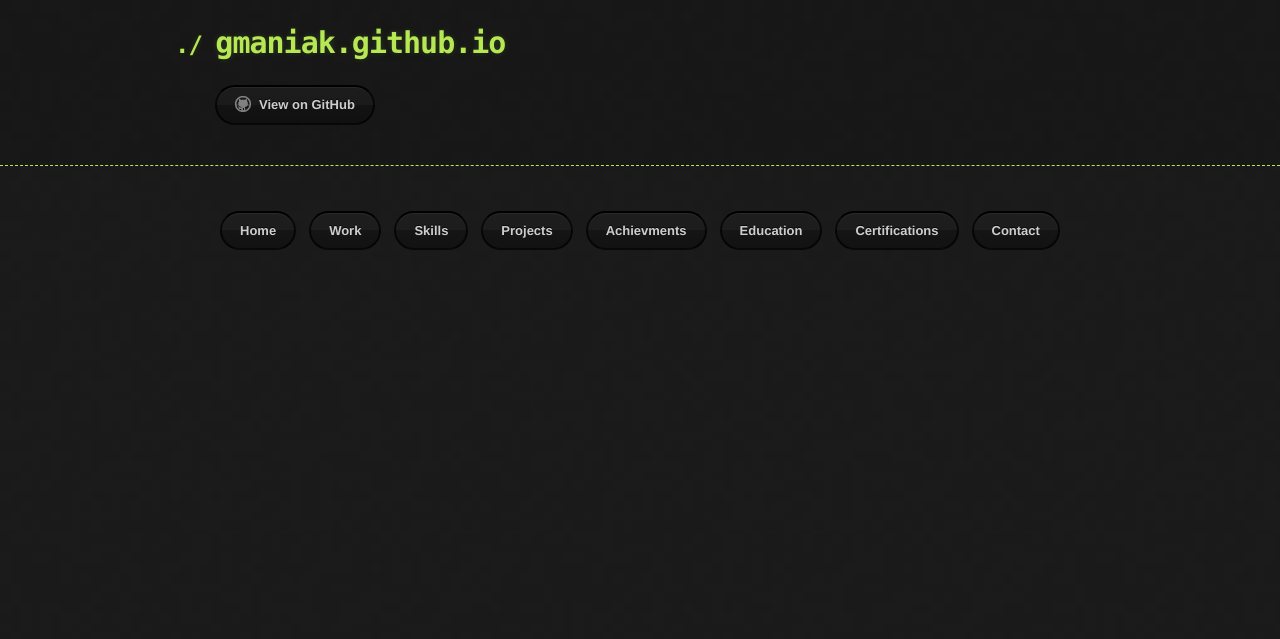
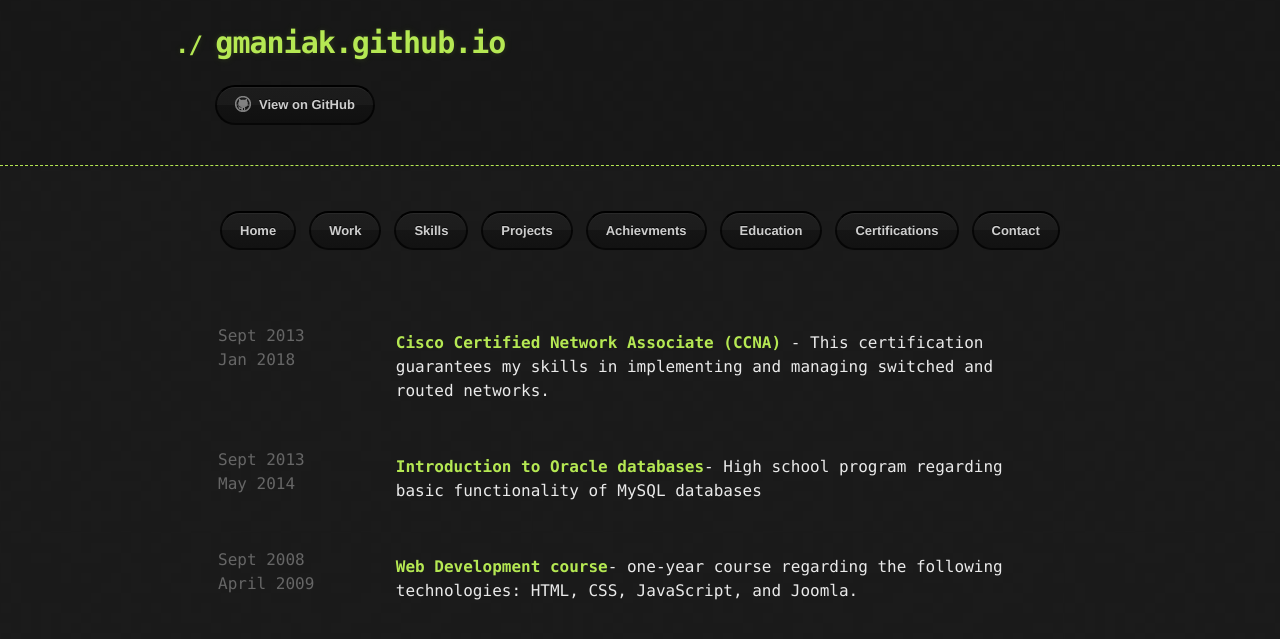
Before and after one commit to gmaniak/gmaniak.github.io, a Jekyll site: the page built from _posts/2017-04-28-certifications.html, in a window 1280 px wide. Shown: the top 639 px of the page. Built offline with Jekyll 4.4.1, drawn with Linux system fonts in a browser that asks for light colours; the repository's description, which GitHub fills in, is left out.

Commit message:
certifications

```diff
--- a/_posts/2017-04-28-certifications.html
+++ b/_posts/2017-04-28-certifications.html
@@ -7,12 +7,36 @@
 	</head>
 
 	<body>
+		<!-- Navigation Menu -->
 		<div class="flex-container">
+			<!-- Home button -->
   			<div class="flex-item"><a href="{{site.url}}" class="btn">Home</a></div>
+
+  			<!-- Link to posts -->
   			{% for post in site.posts%}
   			<div class="flex-item"><a href="{{post.url}}" class="btn">{{post.title}}</a></div>
   			{% endfor %}
 		</div>
 
+		<!-- Actual content -->
+		<div class="table-container">
+
+			<div class="table-row">
+				<div class="table-date"><p>Sept 2013<br>Jan 2018</p></div>
+				<div class="table-article"><p><b>Cisco Certified Network Associate (CCNA)</b> - This certification guarantees my skills in implementing and managing switched and routed networks.</p></div>
+			</div>
+
+			<div class="table-row">
+				<div class="table-date"><p>Sept 2013<br>May 2014</p></div>
+				<div class="table-article"><p><b>Introduction to Oracle databases</b>- High school program regarding basic functionality of MySQL databases</p></div>
+			</div>
+
+			<div class="table-row">
+				<div class="table-date"><p>Sept 2008<br>April 2009</p></div>
+				<div class="table-article"><p><b>Web Development course</b>- one-year course regarding the following technologies: HTML, CSS, JavaScript, and Joomla.</p></div>
+			</div>
+
+		</div>
+
 	</body>
 </html>
--- a/_posts/2017-04-28-work.html
+++ b/_posts/2017-04-28-work.html
@@ -38,6 +38,7 @@
 				</ul>
 				</p></div>
 			</div>
+		</div>
 
 	</body>
 </html>
```
